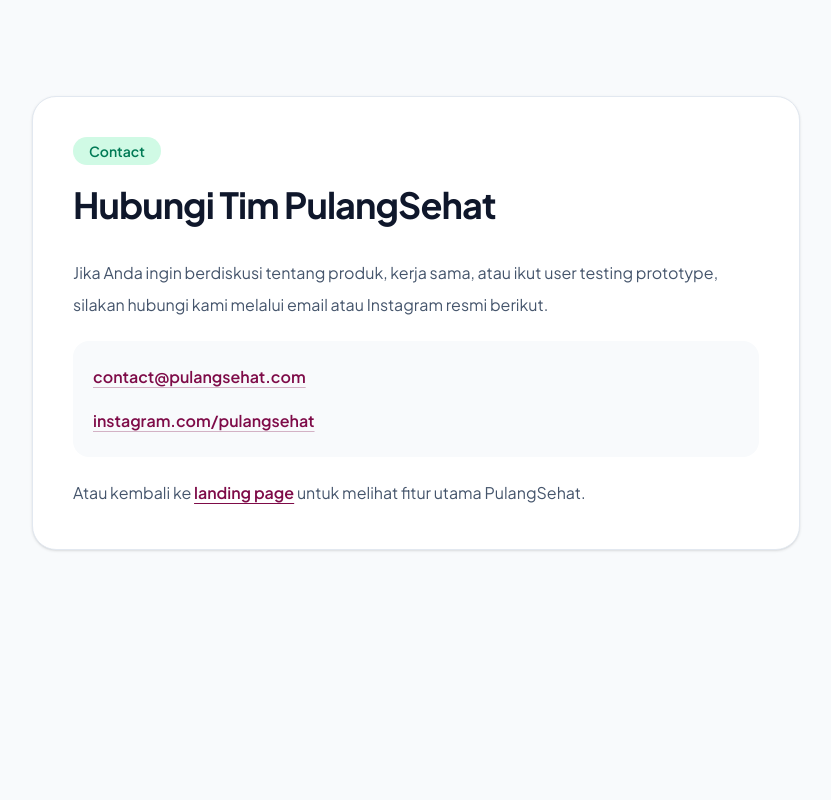
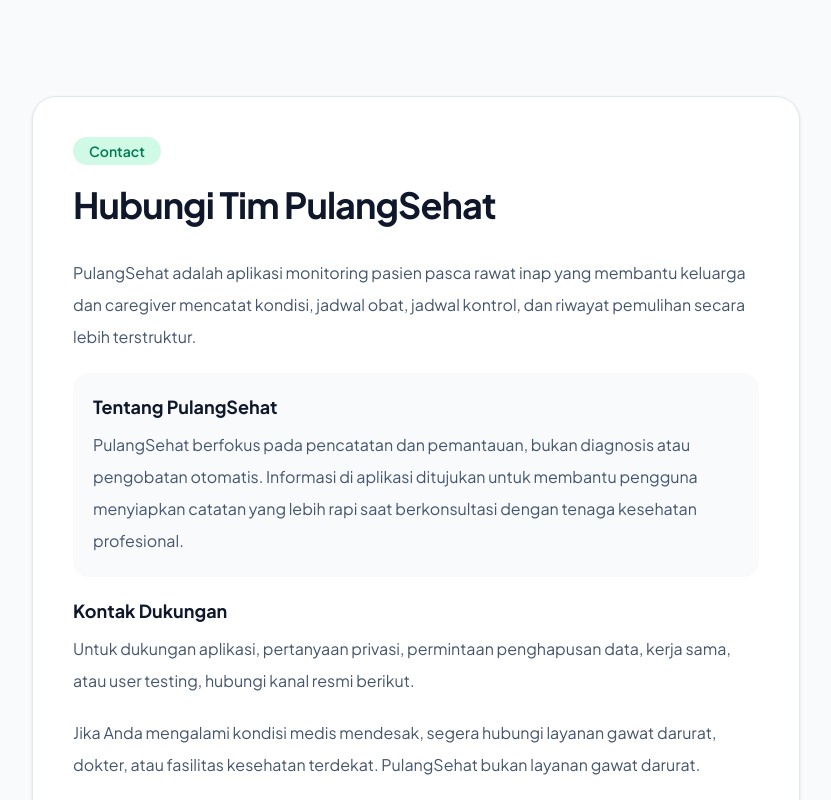
Before and after one commit to arbilaksmana/pulangsehat-landingpage, a Next.js app: page /contact in a window 1280 px wide. Shown: the top 800 px of the page, without its empty margins (224-1055 px from the left). Built offline with nearby package versions, Linux system fonts and the light colour scheme; no server answers.

Commit message:
feat: update legal support metadata and routing
Ultraworked with [Sisyphus](https://github.com/code-yeongyu/oh-my-openagent)

Co-authored-by: Sisyphus <clio-agent@sisyphuslabs.ai>

```diff
--- a/app/contact/page.tsx
+++ b/app/contact/page.tsx
@@ -4,7 +4,7 @@
 export const metadata: Metadata = {
   title: "Hubungi Kami | PulangSehat",
   description:
-    "Hubungi tim PulangSehat untuk kolaborasi, pertanyaan produk, atau ikut user testing prototype.",
+    "Kontak resmi PulangSehat untuk dukungan aplikasi monitoring pasien pasca rawat inap, pertanyaan privasi, dan user testing.",
   alternates: {
     canonical: "/contact",
   },
@@ -25,8 +25,31 @@
         </h1>
         <div className="mt-8 space-y-5 text-base leading-8 text-slate-600">
           <p>
-            Jika Anda ingin berdiskusi tentang produk, kerja sama, atau ikut user testing prototype, silakan hubungi
-            kami melalui email atau Instagram resmi berikut.
+            PulangSehat adalah aplikasi monitoring pasien pasca rawat inap yang membantu keluarga dan caregiver
+            mencatat kondisi, jadwal obat, jadwal kontrol, dan riwayat pemulihan secara lebih terstruktur.
+          </p>
+          <section aria-labelledby="about-pulangsehat" className="rounded-2xl bg-slate-50 p-5">
+            <h2 id="about-pulangsehat" className="text-lg font-bold text-slate-900">
+              Tentang PulangSehat
+            </h2>
+            <p className="mt-2">
+              PulangSehat berfokus pada pencatatan dan pemantauan, bukan diagnosis atau pengobatan otomatis.
+              Informasi di aplikasi ditujukan untuk membantu pengguna menyiapkan catatan yang lebih rapi saat
+              berkonsultasi dengan tenaga kesehatan profesional.
+            </p>
+          </section>
+          <section aria-labelledby="support-contact">
+            <h2 id="support-contact" className="text-lg font-bold text-slate-900">
+              Kontak Dukungan
+            </h2>
+            <p className="mt-2">
+              Untuk dukungan aplikasi, pertanyaan privasi, permintaan penghapusan data, kerja sama, atau user testing,
+              hubungi kanal resmi berikut.
+            </p>
+          </section>
+          <p>
+            Jika Anda mengalami kondisi medis mendesak, segera hubungi layanan gawat darurat, dokter, atau fasilitas
+            kesehatan terdekat. PulangSehat bukan layanan gawat darurat.
           </p>
           <div className="space-y-3 rounded-2xl bg-slate-50 p-5">
             <a
--- a/app/layout.tsx
+++ b/app/layout.tsx
@@ -21,7 +21,7 @@
   metadataBase: new URL(siteUrl),
   title: "PulangSehat - Rawat Orang Tua Tanpa Cemas",
   description:
-    "Asisten digital pemulihan pasca-rawat inap. Scan label obat dengan AI, atur jadwal otomatis, dan pantau kepatuhan minum obat orang tua secara real-time bersama keluarga.",
+    "Aplikasi monitoring pasien pasca rawat inap untuk membantu keluarga mencatat kondisi, mengelola jadwal obat, dan meninjau pemulihan bersama caregiver.",
   keywords: [
     "PulangSehat",
     "pemulihan pasca rawat inap",
@@ -46,7 +46,7 @@
   openGraph: {
     title: "PulangSehat - Rawat Orang Tua Tanpa Cemas",
     description:
-      "Asisten digital pemulihan pasca-rawat inap. Pantau kepatuhan minum obat orang tua secara real-time.",
+      "Aplikasi monitoring pasien pasca rawat inap untuk pencatatan kondisi, jadwal obat, dan koordinasi caregiver.",
     url: siteUrl,
     siteName: "PulangSehat",
     type: "website",
@@ -64,7 +64,7 @@
     card: "summary_large_image",
     title: "PulangSehat - Rawat Orang Tua Tanpa Cemas",
     description:
-      "Pantau jadwal obat, kondisi, dan pemulihan orang tua secara real-time bersama keluarga.",
+      "Aplikasi monitoring pasien pasca rawat inap untuk membantu keluarga mencatat kondisi dan jadwal obat.",
     images: [socialImage],
   },
   verification: googleSiteVerification
--- a/app/sitemap.ts
+++ b/app/sitemap.ts
@@ -34,7 +34,13 @@
             priority: 0.3,
         },
         {
-            url: `${siteUrl}/terms`,
+            url: `${siteUrl}/terms-of-service`,
+            lastModified: new Date(),
+            changeFrequency: "yearly",
+            priority: 0.3,
+        },
+        {
+            url: `${siteUrl}/disclaimer`,
             lastModified: new Date(),
             changeFrequency: "yearly",
             priority: 0.3,
```
